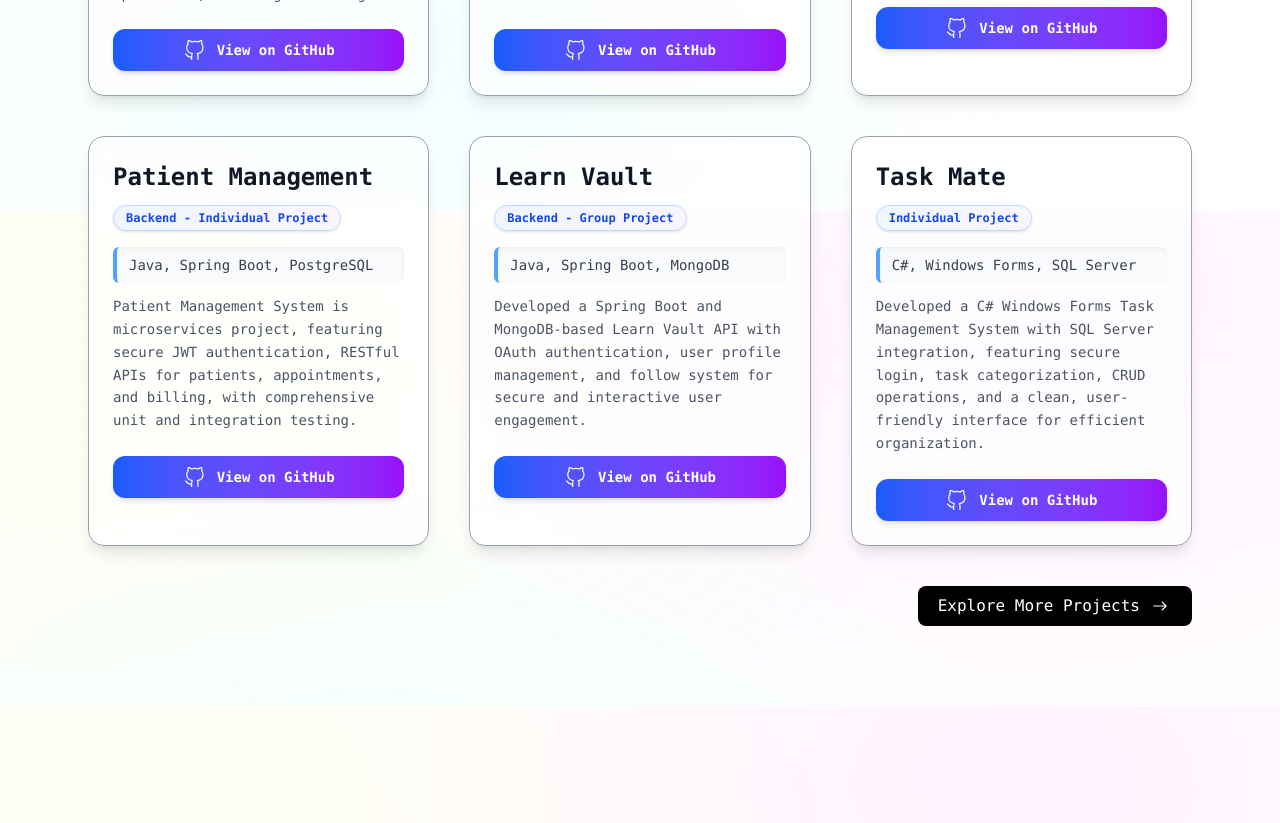
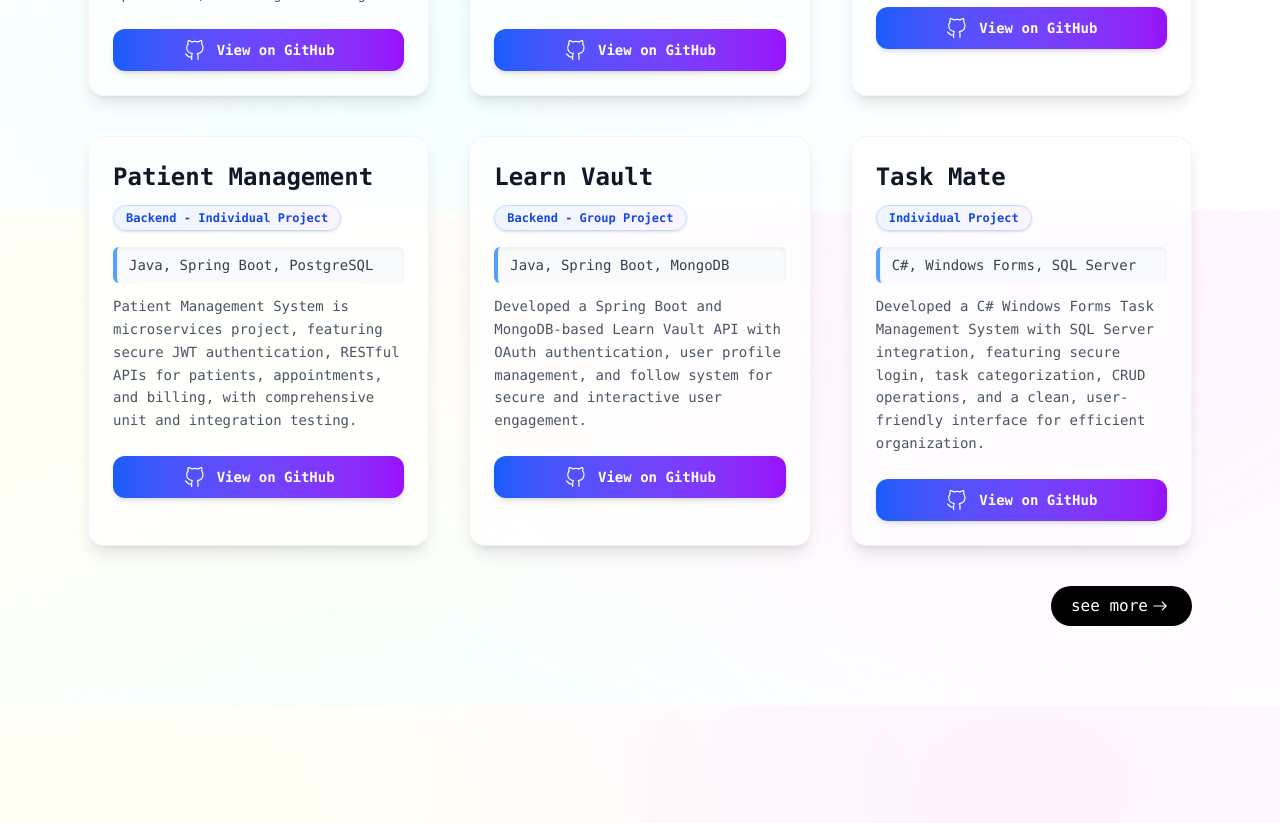
Before and after one commit to kavishka-wilagedara/my-portfolio, a React (Vite) app: page / in a window 1280 px wide. Shown: the part 2960-3783 px from the top of the page. Built offline with nearby package versions, Linux system fonts and the light colour scheme; no server answers.

Commit message:
style(contact): apply rounded-4xl to submit button

```diff
--- a/src/sections/Project.jsx
+++ b/src/sections/Project.jsx
@@ -72,7 +72,7 @@ const Project = () => {
           {projects.map((project, index) => (
             <div
               key={index}
-              className="group relative p-6 rounded-2xl bg-white/70 backdrop-blur-md shadow-lg border border-gray-400
+              className="group relative p-6 rounded-2xl bg-white/70 backdrop-blur-md shadow-lg border border-gray-100
       hover:shadow-2xl hover:-translate-y-2 hover:border-b-4 hover:border-r-4 hover:border-b-black hover:border-r-black transition-all duration-500 ease-out"
             >
               {/* Floating gradient glow */}
@@ -114,9 +114,9 @@ const Project = () => {
             href="https://github.com/kavishka-wilagedara?tab=repositories"
             target="_blank"
             rel="noopener noreferrer"
-            className="flex items-center gap-2 px-5 py-2 text-white rounded-lg bg-black hover:bg-gray-900 transition-colors duration-300 "
+            className="flex items-center px-5 py-2 text-white rounded-4xl bg-black hover:bg-gray-900 transition-colors duration-300 "
           >
-            Explore More Projects
+            see more
             <IoIosArrowRoundForward size={24} />
           </a>
         </div>
```
